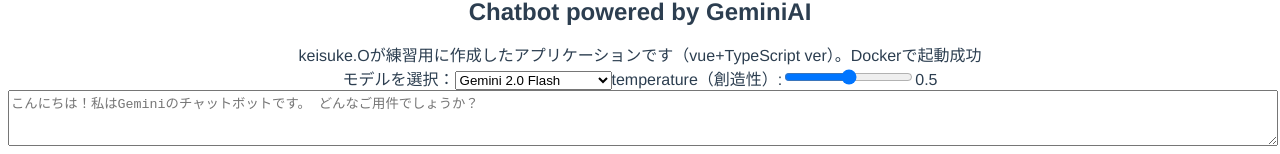
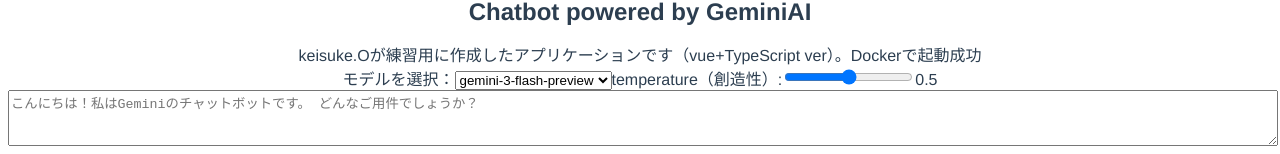
Before and after one commit to keisukeoyamada/chatBot, a Vue app in the folder frontend/: page / in a window 1280 px wide. Shown: the part 282-436 px from the top of the page. Built offline with nearby package versions, Linux system fonts and the light colour scheme.

Commit message:
fix:コンテナで他マシンでホストするために必要な修正。古いパッケージの更新

```diff
--- a/frontend/src/components/ChatBot.vue
+++ b/frontend/src/components/ChatBot.vue
@@ -8,7 +8,7 @@ interface Conversation {
 }
 
 const userInput = ref<string>("");
-const model = ref<string>("gemini-2.0-flash");
+const model = ref<string>("gemini-3-flash-preview");
 const temperature = ref<number>(0.5);
 const conversations = ref<Conversation[]>([]);
 const botResponse = ref<string>("");
@@ -19,7 +19,7 @@ const fetchChatResponse = async () => {
 
   loading.value = true;
   try {
-    const response = await fetch("http://localhost:5050/chat", {
+    const response = await fetch(`http://${window.location.hostname}:5050/chat`, {
       method: "POST",
       headers: { "Content-Type": "application/json" },
       body: JSON.stringify({
@@ -81,9 +81,9 @@ onMounted(async () => {
 
     <label for="model-select">モデルを選択：</label>
     <select id="model-select" v-model="model">
-      <option value="gemini-2.0-flash">Gemini 2.0 Flash</option>
       <option value="gemini-3-flash-preview">gemini-3-flash-preview</option>
       <option value="gemini-2.0-pro">Gemini 2.0 Pro</option>
+      <option value="gemini-2.0-flash">Gemini 2.0 Flash</option>
     </select>
 
     <label for="temperature-slider">temperature（創造性）:</label>
```
Also changed, not shown: 2 other files (tests, documents, lock files or other folders).
